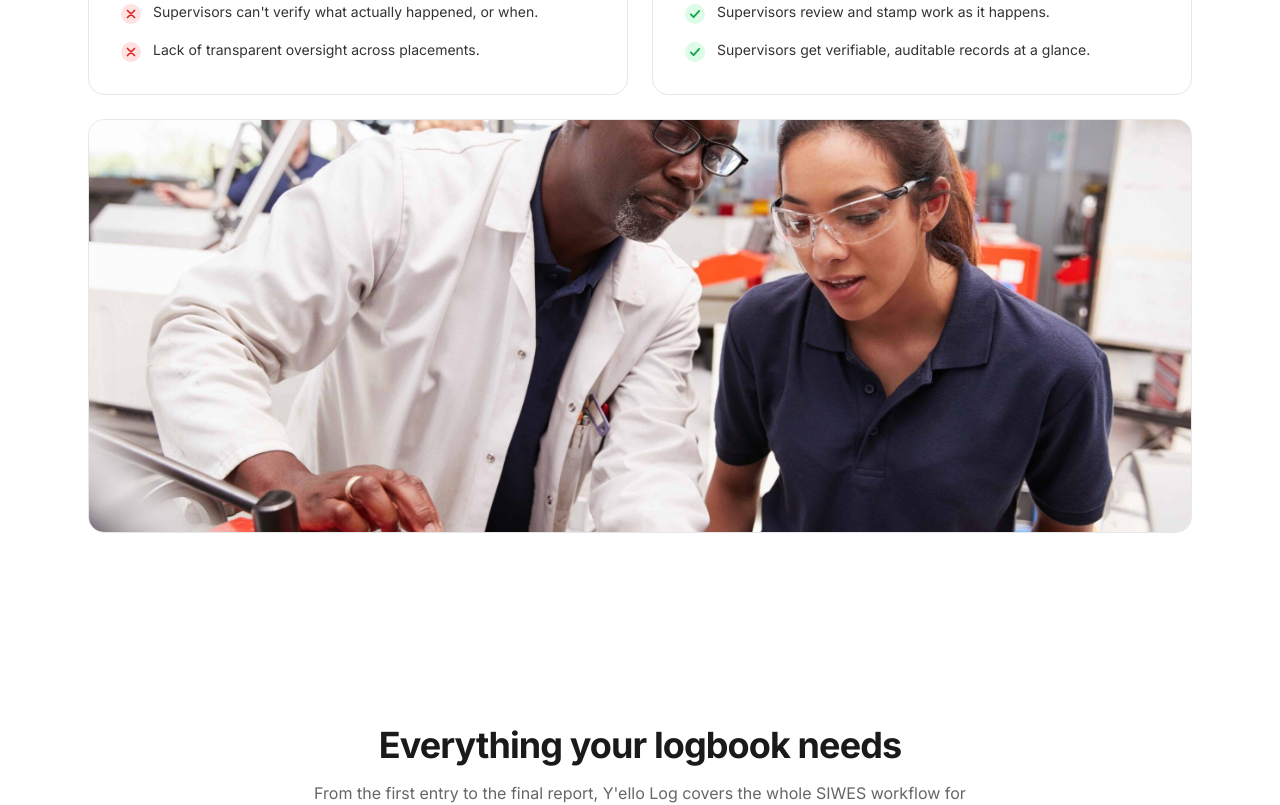
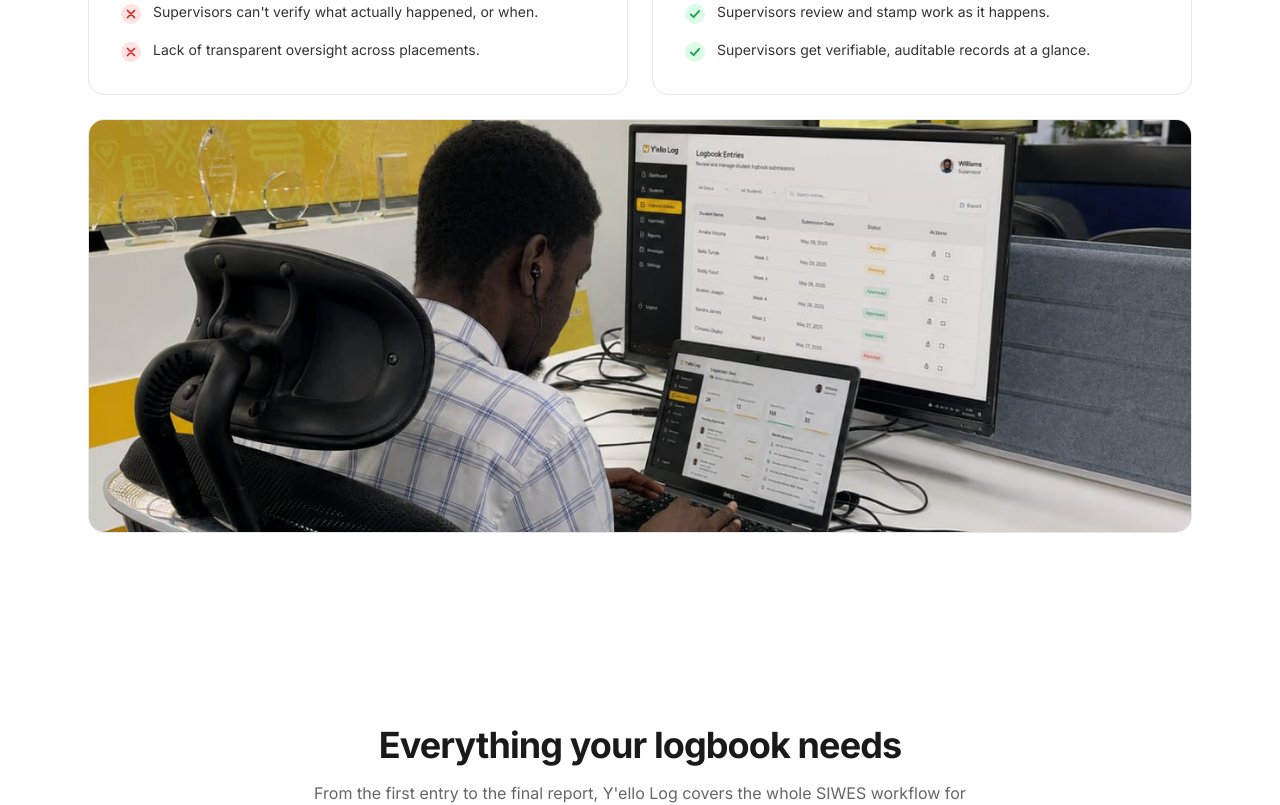
Before and after one commit to adewlee87-rgb/e-logbook, a Next.js app: page / in a window 1280 px wide. Shown: the part 1340-2145 px from the top of the page. Built offline with nearby package versions, Linux system fonts and the light colour scheme.

Commit message:
fix: Update image sources in ImageCarousel and ProblemShift components

```diff
--- a/src/components/landing/ImageCarousel.tsx
+++ b/src/components/landing/ImageCarousel.tsx
@@ -23,7 +23,7 @@ const SLIDES: Slide[] = [
     subtitle: "Real-time Logging on Mobile or Desktop",
     description:
       "Students capture activities, add notes, and attach photo evidence right from their workspace or smartphone.",
-    image: "/auth/onboarding-1.jpg",
+    image: "/auth/yello-log-two.jpeg",
     tag: "Student Log Entry",
   },
   {
@@ -32,7 +32,7 @@ const SLIDES: Slide[] = [
     subtitle: "Verifiable Review Workflow",
     description:
       "Supervisors view entries, leave detailed feedback comments, and stamp logs with one click.",
-    image: "/auth/onboarding-2.jpg",
+    image: "/auth/yello-log-three.jpeg",
     tag: "Supervisor Portal",
   },
   {
@@ -41,7 +41,7 @@ const SLIDES: Slide[] = [
     subtitle: "Visual Progress & Statistics",
     description:
       "Track submission completion, days active, and generate exportable summaries for university assessment.",
-    image: "/auth/onboarding-3.jpg",
+    image: "/auth/yello-log-four.jpeg",
     tag: "Activity Tracker",
   },
   {
@@ -50,7 +50,7 @@ const SLIDES: Slide[] = [
     subtitle: "Seamless Corrections",
     description:
       "When a supervisor returns an entry, students get instant notifications to edit, correct observations, and resubmit.",
-    image: "/auth/onboarding-5.jpg",
+    image: "/auth/yello-log-one.jpeg",
     tag: "Notifications & Updates",
   },
 ];
--- a/src/components/landing/ProblemShift.tsx
+++ b/src/components/landing/ProblemShift.tsx
@@ -160,7 +160,7 @@ export function ProblemShift() {
       <Reveal className="mt-6" y={16}>
         <div className="relative aspect-[16/6] overflow-hidden rounded-2xl border border-[#E5E7EB]">
           <Image
-            src="/auth/onboarding-3.jpg"
+            src="/auth/yello-log-two.jpeg"
             alt="Students collaborating during industrial training"
             fill
             sizes="100vw"
```
